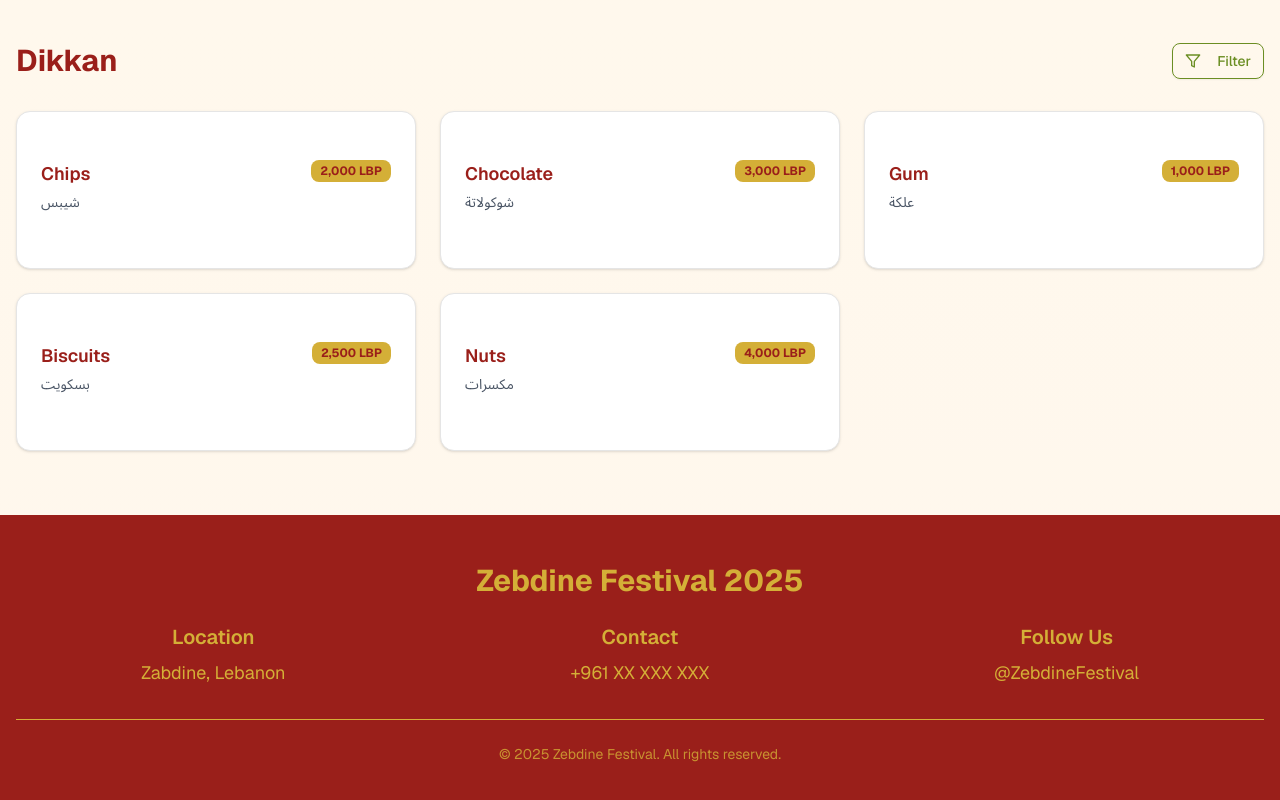
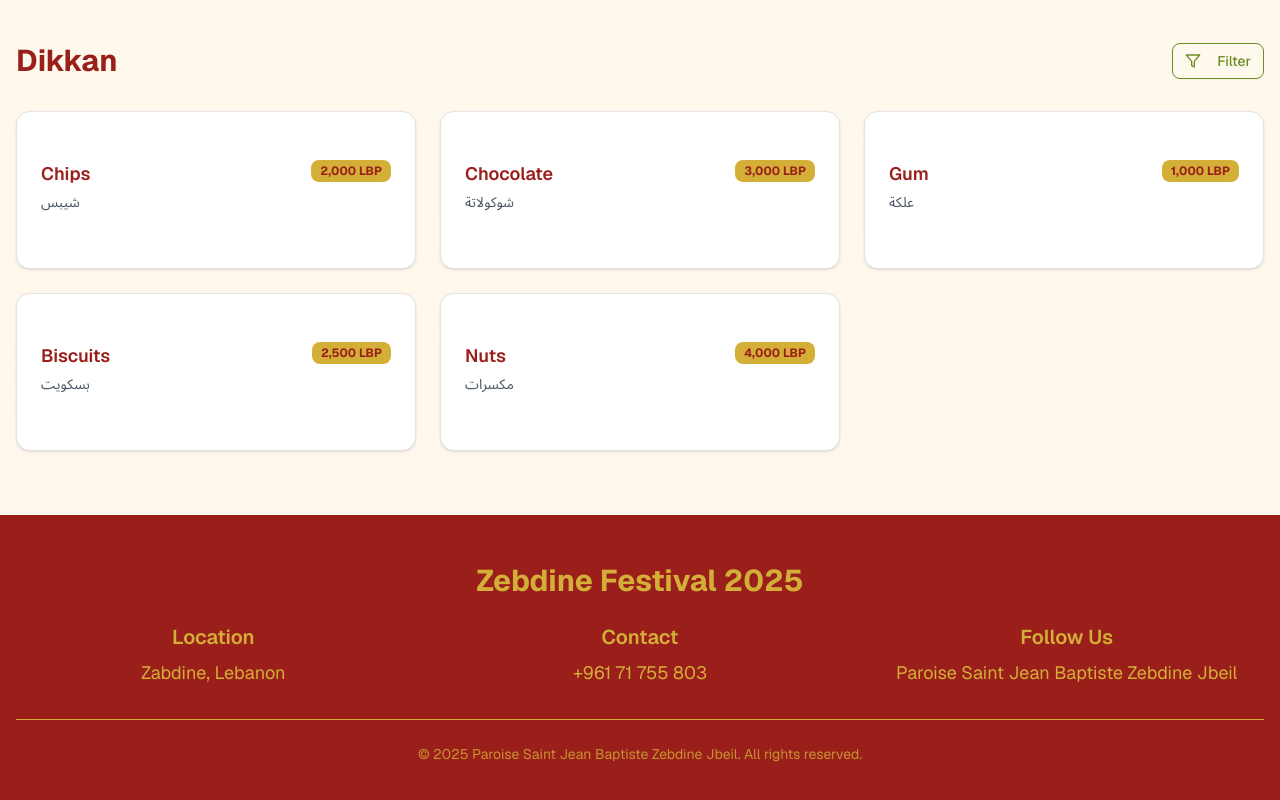
Before and after one commit to JimmyZghendy/menu, a Next.js app: page / in a window 1280 px wide. Shown: the part 2769-3569 px from the top of the page. Built offline with nearby package versions, Linux system fonts and the light colour scheme.

Commit message:
Fix footer

```diff
--- a/app/page.tsx
+++ b/app/page.tsx
@@ -620,22 +620,24 @@ export default function ZebdineFestival() {
               <h3 className="text-xl font-semibold mb-2">
                 {language === "ar" ? "للتواصل" : "Contact"}
               </h3>
-              <p className="text-lg">+961 XX XXX XXX</p>
+              <p className="text-lg">+961 71 755 803</p>
             </div>
 
             <div>
               <h3 className="text-xl font-semibold mb-2">
                 {language === "ar" ? "تابعونا" : "Follow Us"}
               </h3>
-              <p className="text-lg">@ZebdineFestival</p>
+              <p className="text-lg">
+                Paroise Saint Jean Baptiste Zebdine Jbeil
+              </p>
             </div>
           </div>
 
           <div className="border-t border-[#D4AF37] pt-6">
             <p className="text-sm opacity-80">
               {language === "ar"
-                ? "© ٢٠٢٥ مهرجان زبدين. جميع الحقوق محفوظة."
-                : "© 2025 Zebdine Festival. All rights reserved."}
+                ? "© ٢٠٢٥ رعية مار يوحنا المعمدان - زبدين. جميع الحقوق محفوظة."
+                : "© 2025 Paroise Saint Jean Baptiste Zebdine Jbeil. All rights reserved."}
             </p>
           </div>
         </div>
```
